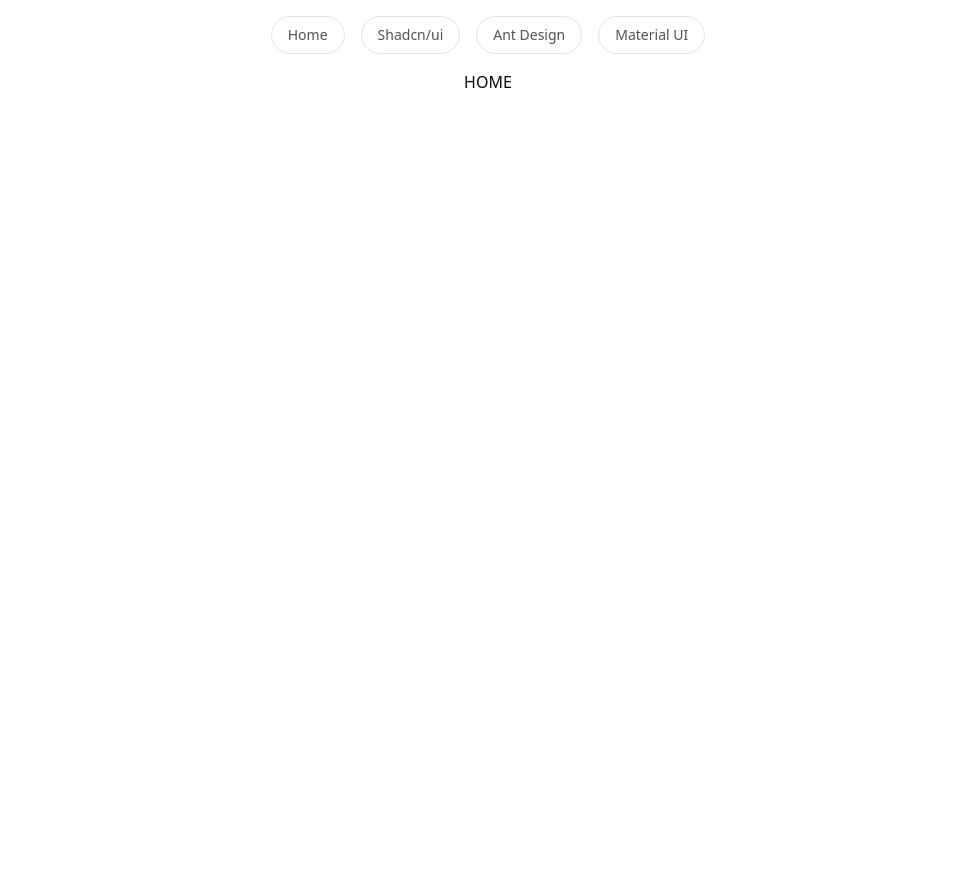
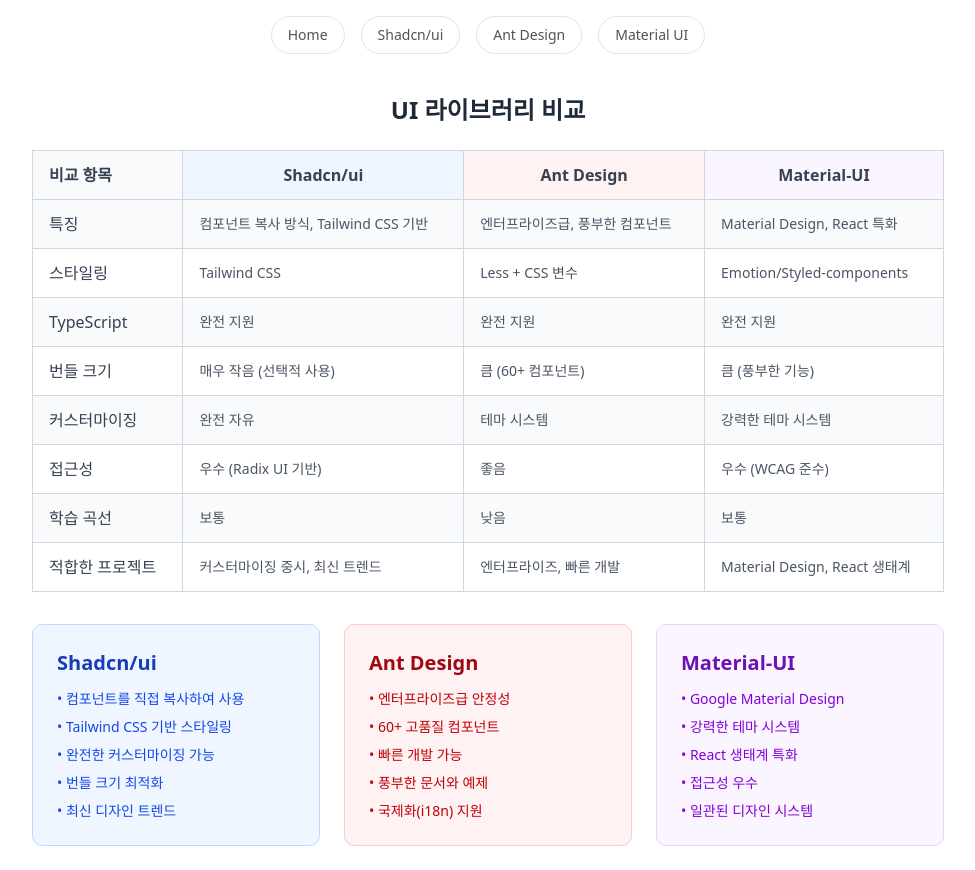
Before and after one commit to ginsum-dev/ui-library-comparison, a Next.js app: page / in a window 1280 px wide. Shown: the whole page, without its empty margins (152-1127 px from the left). Before the commit the page ends 800 px from the top, so only its background shows below. Built offline with nearby package versions, Linux system fonts and the light colour scheme.

Commit message:
Feat: 라이브러리 비교 페이지 추가

```diff
--- a/src/app/page.tsx
+++ b/src/app/page.tsx
@@ -1,7 +1,9 @@
+import Comparison from "@/components/home/Comparison";
+
 export default function Home() {
   return (
-    <div className="items-center justify-items-center">
-      <main className="flex flex-col items-center">HOME</main>
-    </div>
+    <main className="flex flex-col items-center w-full">
+      <Comparison />
+    </main>
   );
 }
--- /dev/null
+++ b/src/components/home/Comparison.tsx
@@ -0,0 +1,139 @@
+export default function Comparison() {
+  const comparisonData = [
+    {
+      category: "특징",
+      shadcn: "컴포넌트 복사 방식, Tailwind CSS 기반",
+      antd: "엔터프라이즈급, 풍부한 컴포넌트",
+      mui: "Material Design, React 특화",
+    },
+    {
+      category: "스타일링",
+      shadcn: "Tailwind CSS",
+      antd: "Less + CSS 변수",
+      mui: "Emotion/Styled-components",
+    },
+    {
+      category: "TypeScript",
+      shadcn: "완전 지원",
+      antd: "완전 지원",
+      mui: "완전 지원",
+    },
+    {
+      category: "번들 크기",
+      shadcn: "매우 작음 (선택적 사용)",
+      antd: "큼 (60+ 컴포넌트)",
+      mui: "큼 (풍부한 기능)",
+    },
+    {
+      category: "커스터마이징",
+      shadcn: "완전 자유",
+      antd: "테마 시스템",
+      mui: "강력한 테마 시스템",
+    },
+    {
+      category: "접근성",
+      shadcn: "우수 (Radix UI 기반)",
+      antd: "좋음",
+      mui: "우수 (WCAG 준수)",
+    },
+    {
+      category: "학습 곡선",
+      shadcn: "보통",
+      antd: "낮음",
+      mui: "보통",
+    },
+    {
+      category: "적합한 프로젝트",
+      shadcn: "커스터마이징 중시, 최신 트렌드",
+      antd: "엔터프라이즈, 빠른 개발",
+      mui: "Material Design, React 생태계",
+    },
+  ];
+
+  return (
+    <div className="w-full max-w-7xl mx-auto p-6">
+      <h2 className="text-2xl font-bold text-center text-gray-800 mb-6">
+        UI 라이브러리 비교
+      </h2>
+
+      <div className="overflow-x-auto">
+        <table className="w-full border-collapse border border-gray-300 bg-white shadow-lg rounded-lg">
+          <thead>
+            <tr className="bg-gray-50">
+              <th className="border border-gray-300 px-4 py-3 text-left font-semibold text-gray-700">
+                비교 항목
+              </th>
+              <th className="border border-gray-300 px-4 py-3 text-center font-semibold text-gray-700 bg-blue-50">
+                Shadcn/ui
+              </th>
+              <th className="border border-gray-300 px-4 py-3 text-center font-semibold text-gray-700 bg-red-50">
+                Ant Design
+              </th>
+              <th className="border border-gray-300 px-4 py-3 text-center font-semibold text-gray-700 bg-purple-50">
+                Material-UI
+              </th>
+            </tr>
+          </thead>
+          <tbody>
+            {comparisonData.map((row, index) => (
+              <tr
+                key={index}
+                className={index % 2 === 0 ? "bg-gray-50" : "bg-white"}
+              >
+                <td className="border border-gray-300 px-4 py-3 font-medium text-gray-700">
+                  {row.category}
+                </td>
+                <td className="border border-gray-300 px-4 py-3 text-sm text-gray-600">
+                  {row.shadcn}
+                </td>
+                <td className="border border-gray-300 px-4 py-3 text-sm text-gray-600">
+                  {row.antd}
+                </td>
+                <td className="border border-gray-300 px-4 py-3 text-sm text-gray-600">
+                  {row.mui}
+                </td>
+              </tr>
+            ))}
+          </tbody>
+        </table>
+      </div>
+
+      <div className="mt-8 grid grid-cols-1 md:grid-cols-3 gap-6">
+        <div className="bg-blue-50 p-6 rounded-lg border border-blue-200">
+          <h3 className="text-xl font-bold text-blue-800 mb-3">Shadcn/ui</h3>
+          <ul className="space-y-2 text-sm text-blue-700">
+            <li>• 컴포넌트를 직접 복사하여 사용</li>
+            <li>• Tailwind CSS 기반 스타일링</li>
+            <li>• 완전한 커스터마이징 가능</li>
+            <li>• 번들 크기 최적화</li>
+            <li>• 최신 디자인 트렌드</li>
+          </ul>
+        </div>
+
+        <div className="bg-red-50 p-6 rounded-lg border border-red-200">
+          <h3 className="text-xl font-bold text-red-800 mb-3">Ant Design</h3>
+          <ul className="space-y-2 text-sm text-red-700">
+            <li>• 엔터프라이즈급 안정성</li>
+            <li>• 60+ 고품질 컴포넌트</li>
+            <li>• 빠른 개발 가능</li>
+            <li>• 풍부한 문서와 예제</li>
+            <li>• 국제화(i18n) 지원</li>
+          </ul>
+        </div>
+
+        <div className="bg-purple-50 p-6 rounded-lg border border-purple-200">
+          <h3 className="text-xl font-bold text-purple-800 mb-3">
+            Material-UI
+          </h3>
+          <ul className="space-y-2 text-sm text-purple-700">
+            <li>• Google Material Design</li>
+            <li>• 강력한 테마 시스템</li>
+            <li>• React 생태계 특화</li>
+            <li>• 접근성 우수</li>
+            <li>• 일관된 디자인 시스템</li>
+          </ul>
+        </div>
+      </div>
+    </div>
+  );
+}
```
Also changed, not shown: 1 other file (tests, documents, lock files or other folders).
